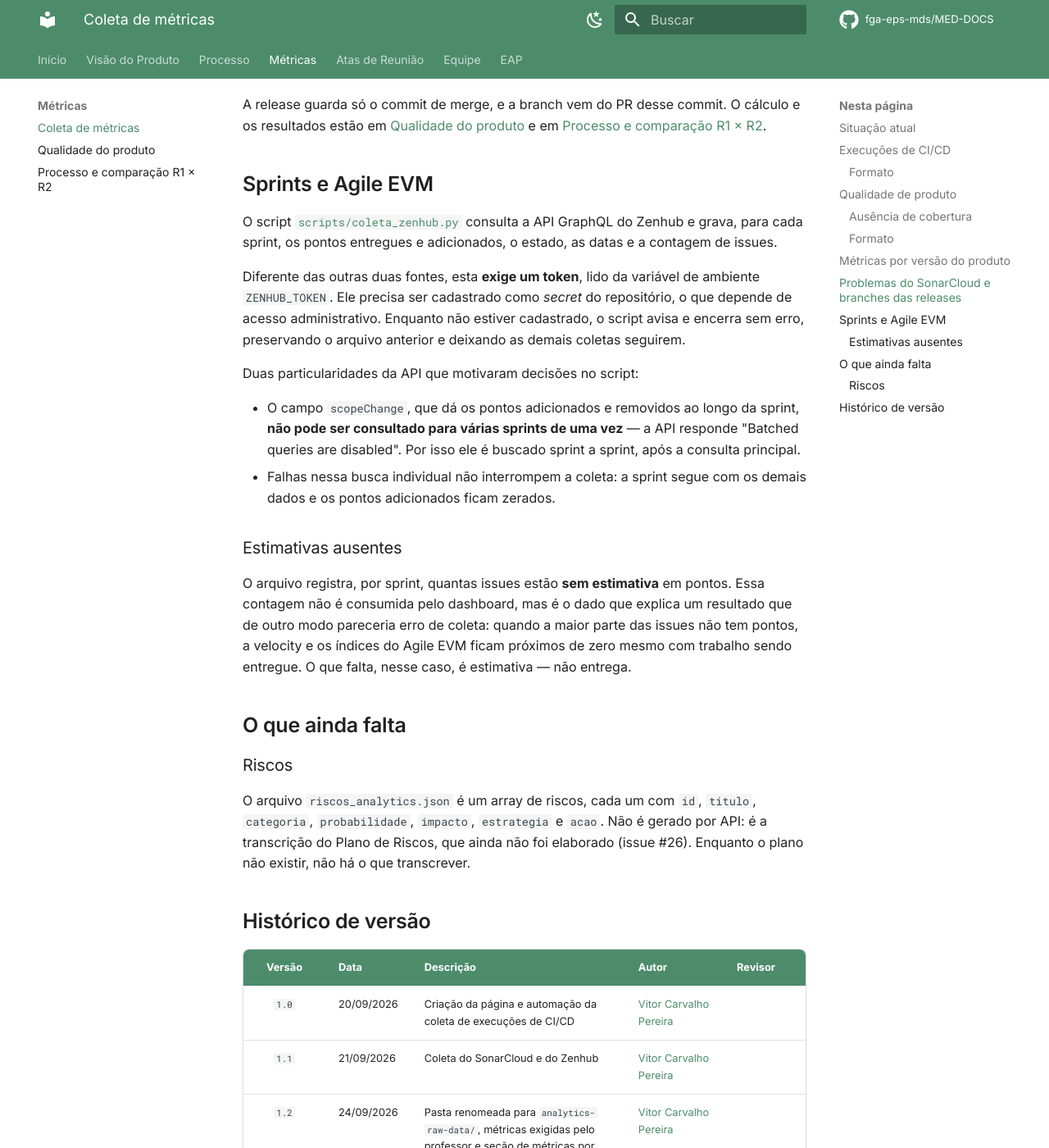
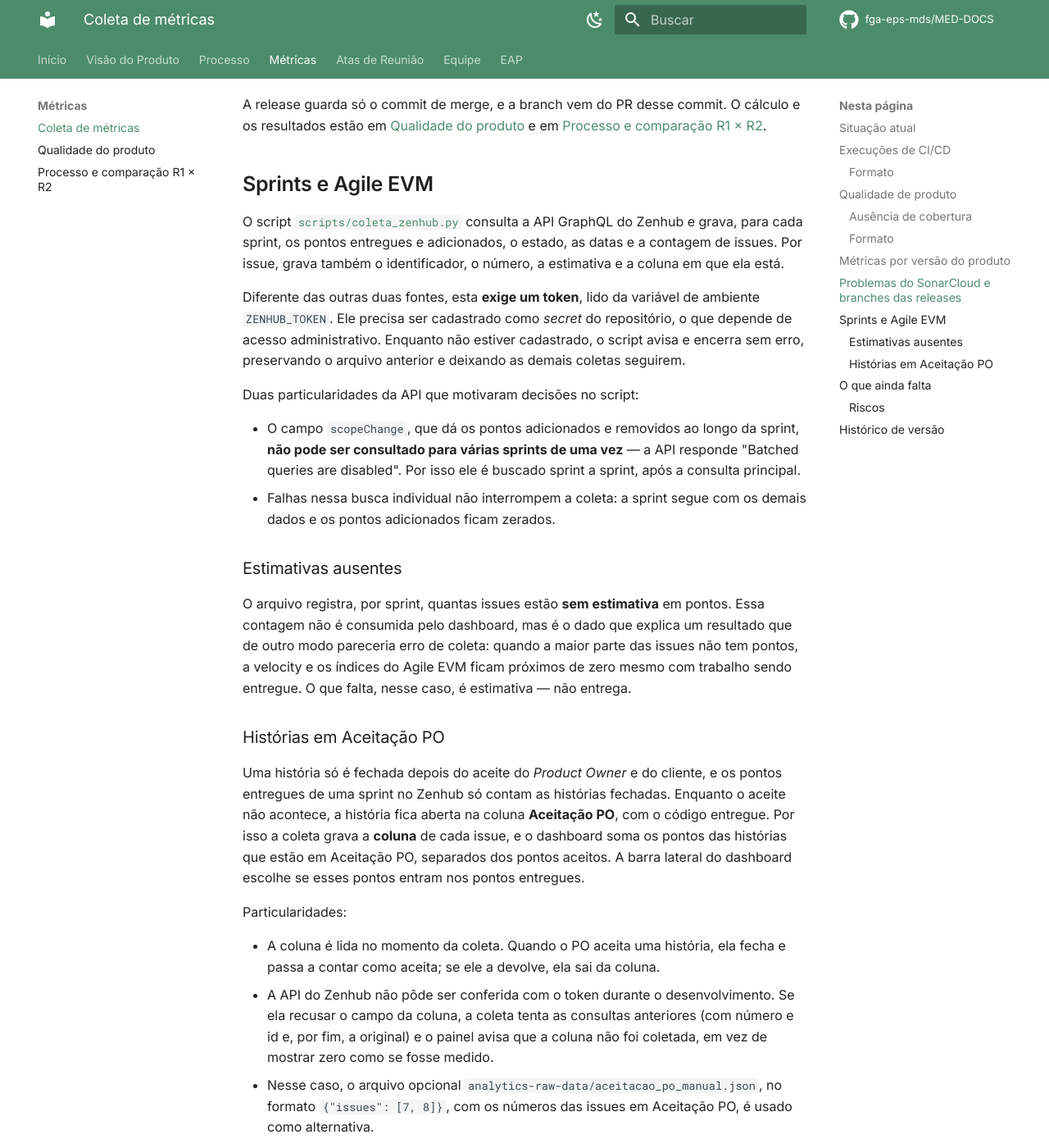
Before and after one commit to apollen27983/UNIEURO_MED-DOCS, an MkDocs documentation site: the page built from docs/metricas/coleta-de-metricas.md, in a window 1280 px wide and 1400 px high, scrolled down 4285 px. Shown: the whole window at 82% size. Built offline with MkDocs 1.6.1 and Material for MkDocs 9.7.7, drawn with Linux system fonts in a browser that asks for light colours; comment, search, counter and statistics services are not loaded; some of the changed text lies outside the part shown.

Commit message:
docs(dashboard): documenta os pontos aceitos e em Aceitação PO
Explica os dois modos, as regras de contagem, a limitação da API do ZenHub e o
arquivo manual de alternativa, no README do dashboard e na página de coleta.

```diff
--- a/docs/metricas/coleta-de-metricas.md
+++ b/docs/metricas/coleta-de-metricas.md
@@ -174,7 +174,8 @@ resultados estão em [Qualidade do produto](qualidade-do-produto.md) e em
 
 O script [`scripts/coleta_zenhub.py`](https://github.com/fga-eps-mds/2026.2-UNB-FCTE_UNIEURO_MED-DOCS/blob/main/scripts/coleta_zenhub.py)
 consulta a API GraphQL do Zenhub e grava, para cada sprint, os pontos entregues e
-adicionados, o estado, as datas e a contagem de issues.
+adicionados, o estado, as datas e a contagem de issues. Por issue, grava também o
+identificador, o número, a estimativa e a coluna em que ela está.
 
 Diferente das outras duas fontes, esta **exige um token**, lido da variável de
 ambiente `ZENHUB_TOKEN`. Ele precisa ser cadastrado como *secret* do repositório,
@@ -200,6 +201,27 @@ issues não tem pontos, a velocity e os índices do Agile EVM ficam próximos de
 zero mesmo com trabalho sendo entregue. O que falta, nesse caso, é estimativa —
 não entrega.
 
+### Histórias em Aceitação PO
+
+Uma história só é fechada depois do aceite do *Product Owner* e do cliente, e os
+pontos entregues de uma sprint no Zenhub só contam as histórias fechadas. Enquanto o
+aceite não acontece, a história fica aberta na coluna **Aceitação PO**, com o código
+entregue. Por isso a coleta grava a **coluna** de cada issue, e o dashboard soma os
+pontos das histórias que estão em Aceitação PO, separados dos pontos aceitos. A barra
+lateral do dashboard escolhe se esses pontos entram nos pontos entregues.
+
+Particularidades:
+
+- A coluna é lida no momento da coleta. Quando o PO aceita uma história, ela fecha e
+  passa a contar como aceita; se ele a devolve, ela sai da coluna.
+- A API do Zenhub não pôde ser conferida com o token durante o desenvolvimento. Se ela
+  recusar o campo da coluna, a coleta tenta as consultas anteriores (com número e id e,
+  por fim, a original) e o painel avisa que a coluna não foi coletada, em vez de
+  mostrar zero como se fosse medido.
+- Nesse caso, o arquivo opcional `analytics-raw-data/aceitacao_po_manual.json`, no
+  formato `{"issues": [7, 8]}`, com os números das issues em Aceitação PO, é usado
+  como alternativa.
+
 ## O que ainda falta
 
 ### Riscos
@@ -217,3 +239,4 @@ gerado por API: é a transcrição do Plano de Riscos, que ainda não foi elabor
 | `1.1` | 21/09/2026 | Coleta do SonarCloud e do Zenhub | [Vitor Carvalho Pereira](https://github.com/vcpVitor) | |
 | `1.2` | 24/09/2026 | Pasta renomeada para `analytics-raw-data/`, métricas exigidas pelo professor e seção de métricas por versão do produto | [Vitor Carvalho Pereira](https://github.com/vcpVitor) | |
 | `1.3` | 22/10/2026 | Coleta dos problemas do SonarCloud e das branches das releases, para o Q-Rapids | [Gabriel Lopes de Amorim](https://github.com/BrzGab) | |
+| `1.4` | 24/10/2026 | Coleta da coluna de cada issue do Zenhub, para os pontos em Aceitação PO | [Cláudio Henrique dos Santos Carvalho](https://github.com/claudiohsc) | |
```
Also changed, not shown: dashboard/README.md (+27 -3 lines).
